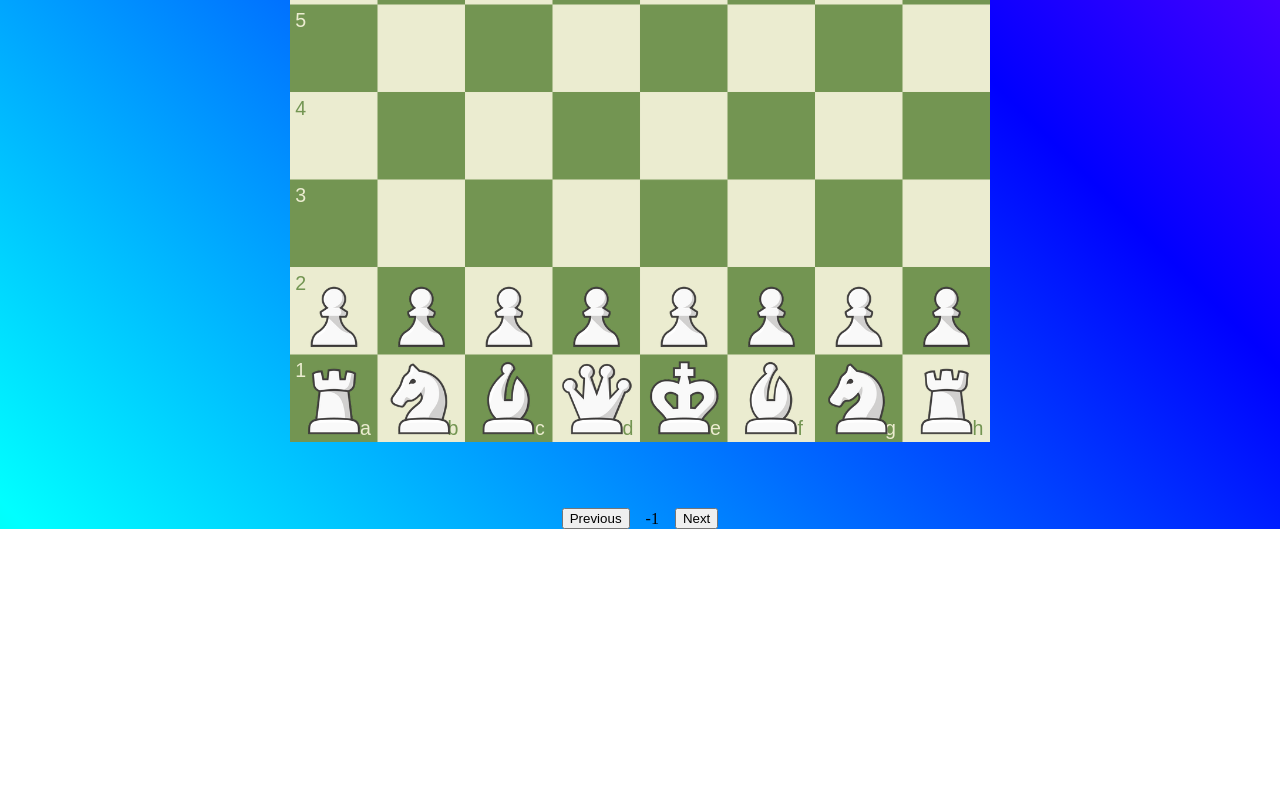
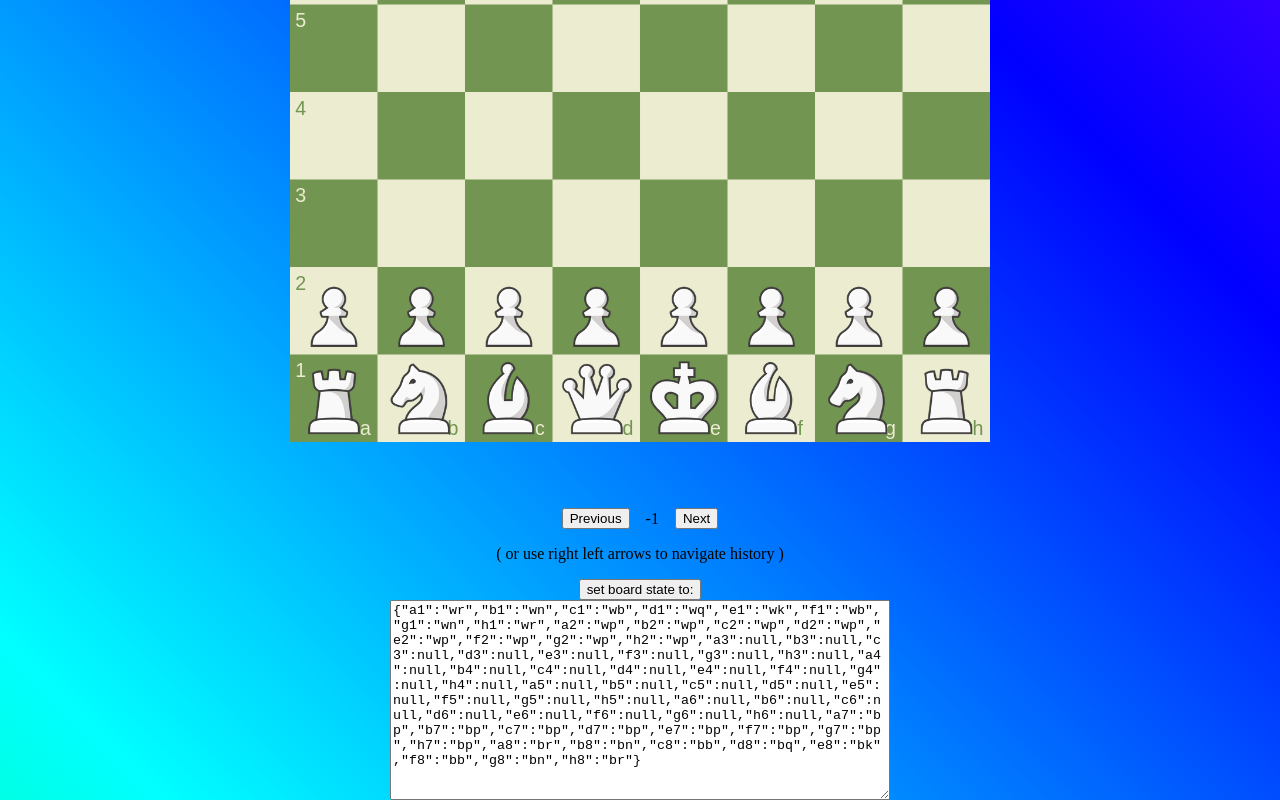
Before and after one commit to luciodale/luchess, a SvelteKit app: page / in a window 1280 px wide. Shown: the part 308-1108 px from the top of the page. Before the commit the page ends 837 px from the top, so only its background shows below. Built offline with nearby package versions, Linux system fonts and the light colour scheme.

Commit message:
Add set board state

```diff
--- a/src/components/Chessboard.svelte
+++ b/src/components/Chessboard.svelte
@@ -72,7 +72,6 @@ const chessBoard = new ChessBoard({
 			// Calculate the horizontal translateX based on file (a-h) and orientation.
 			const fileLetter = toSquare[0]; // e.g. "a", "b", ...
 			const fileIndex = fileLetter.charCodeAt(0) - "a".charCodeAt(0); // 0..7
-			console.log("in here", fileLetter, fileIndex);
 			// Account for board orientation - when black perspective, files are reversed
 			const adjustedFileIndex = orientation === "w" ? fileIndex : 7 - fileIndex;
 			promotion.transform = `translateX(${adjustedFileIndex * 100}%)`;
@@ -132,6 +131,7 @@ onMount(() => {
 });
 
 const lastMove = $derived(boardState.history[boardState.currentMoveIndex]);
+const userBoardState = $state({ value: JSON.stringify(boardState.board) });
 </script>
 
 <div style="display: flex; justify-content: center; flex-direction: column; align-items: center;">
@@ -300,4 +300,15 @@ const lastMove = $derived(boardState.history[boardState.currentMoveIndex]);
   <span>{boardState.currentMoveIndex}</span>
   <button onclick={() => chessBoard.redo()}> Next </button>
 </div>
+<p>( or use right left arrows to navigate history )</p>
+<div style="display: flex; justify-content: center; flex-direction: column; align-items: center;">
+  <button onclick={() => {
+        boardState.board = JSON.parse(userBoardState.value);
+    }}>
+    set board state to:
+  </button>
+  <textarea style="width: 500px;  height: 200px;" bind:value={userBoardState.value}>
+  </textarea>
+
 </div>
+</div>
```
